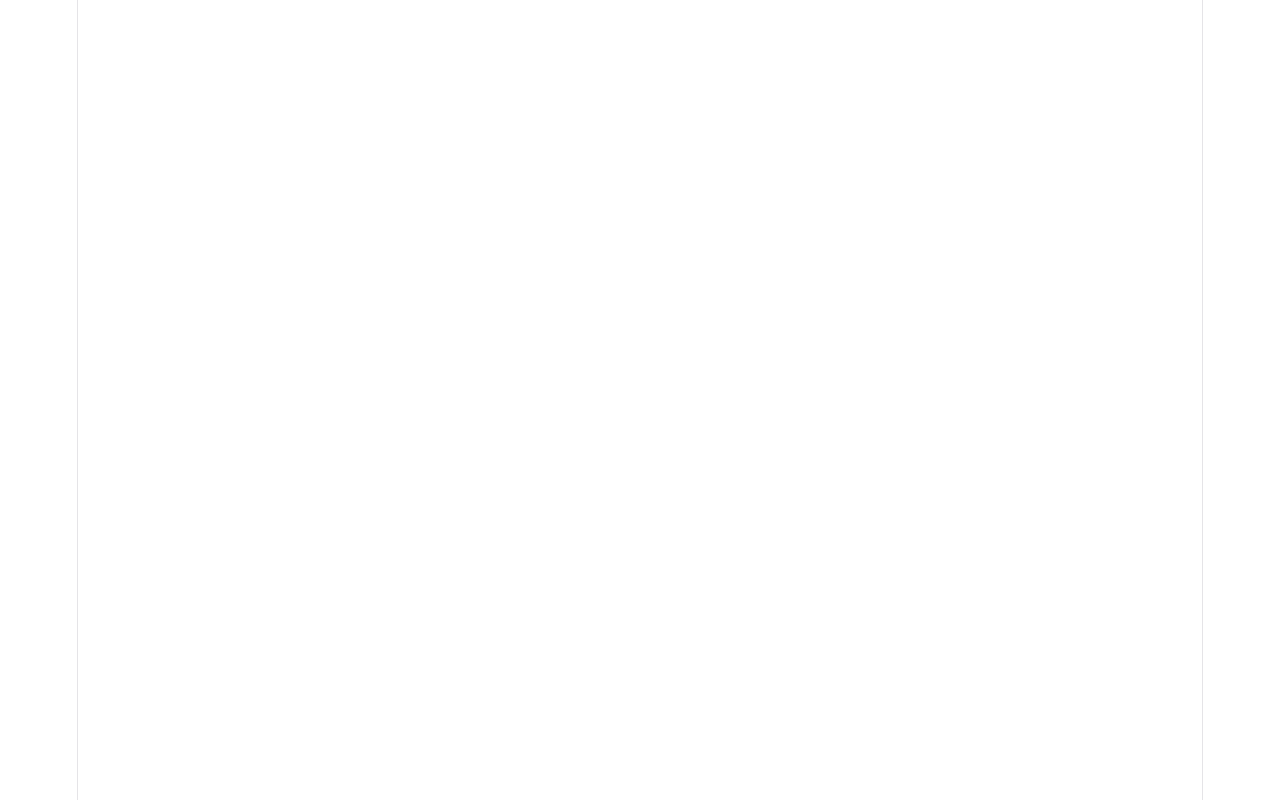
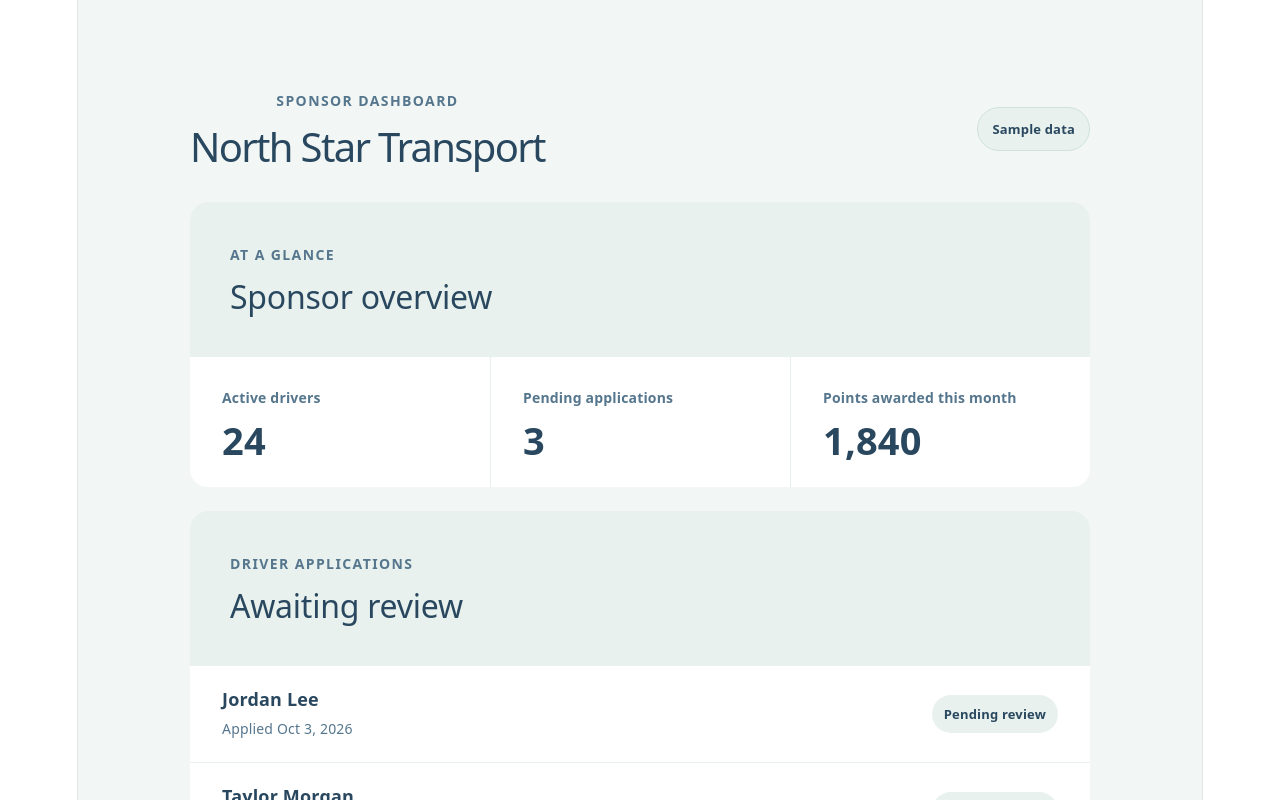
Before and after one commit to DO0T/CPSC-4910-Welcome-to-Chilis, a React (Vite) app in the folder client/: page /sponsor-dashboard in a window 1280 px wide. Shown: the top 800 px of the page. Built offline with nearby package versions, Linux system fonts and the light colour scheme; no server answers.

Commit message:
sponsor dashboard with dummy data

```diff
--- a/client/src/App.jsx
+++ b/client/src/App.jsx
@@ -4,6 +4,7 @@ import Home from './Home.jsx';
 import SignUp from './signup.jsx';
 import EditProfile from './editprofile.jsx';
 import DriverDashboard from './driverdashboard.jsx';
+import SponsorDashboard from './sponsordashboard.jsx';
 import About from './about.jsx';
 
 function App() {
@@ -15,7 +16,7 @@ function App() {
       <Route path="/editprofile" element={<EditProfile />} />
       <Route path="/about" element={<About />} />
       <Route path="/driver-dashboard" element={<DriverDashboard />} />
-      <Route path="/sponsor-dashboard" element={<h1 style={{color: 'white'}}>Sponsor Dashboard</h1>} />
+      <Route path="/sponsor-dashboard" element={<SponsorDashboard />} />
       <Route path="/admin-dashboard" element={<h1 style={{color: 'white'}}>Admin Dashboard</h1>} />
     </Routes>
   );
--- /dev/null
+++ b/client/src/sponsordashboard.css
@@ -0,0 +1,119 @@
+.sponsor-dashboard .dashboard-card-header {
+  text-align: left;
+}
+
+.sponsor-demo-label {
+  padding: 8px 14px;
+  border: 1px solid #d0e2d9;
+  border-radius: 999px;
+  background: #e8f1ed;
+  color: #29485f;
+  font-size: 13px;
+  font-weight: 700;
+}
+
+.sponsor-section-title {
+  margin: 0;
+  color: #29485f;
+  font-size: clamp(24px, 4vw, 32px);
+  line-height: 1.2;
+}
+
+.sponsor-stats {
+  display: grid;
+  grid-template-columns: repeat(3, minmax(0, 1fr));
+  margin: 0;
+  text-align: left;
+}
+
+.sponsor-stat {
+  min-width: 0;
+  padding: 28px clamp(18px, 3vw, 32px);
+}
+
+.sponsor-stat + .sponsor-stat {
+  border-left: 1px solid #e8efec;
+}
+
+.sponsor-stat dt {
+  color: #55768d;
+  font-size: 14px;
+  font-weight: 600;
+}
+
+.sponsor-stat dd {
+  margin: 10px 0 0;
+  color: #29485f;
+  font-size: clamp(28px, 4vw, 38px);
+  font-weight: 600;
+  line-height: 1;
+}
+
+.sponsor-list {
+  margin: 0;
+  padding: 0;
+  list-style: none;
+  text-align: left;
+}
+
+.sponsor-list-item {
+  display: flex;
+  align-items: center;
+  justify-content: space-between;
+  gap: 16px;
+  padding: 20px clamp(18px, 3vw, 32px);
+  border-top: 1px solid #e8efec;
+}
+
+.sponsor-list-title,
+.sponsor-list-detail {
+  display: block;
+}
+
+.sponsor-list-title {
+  color: #29485f;
+  font-weight: 600;
+}
+
+.sponsor-list-detail {
+  margin-top: 4px;
+  color: #55768d;
+  font-size: 14px;
+}
+
+.sponsor-status {
+  flex: 0 0 auto;
+  padding: 6px 12px;
+  border-radius: 999px;
+  background: #e8f1ed;
+  color: #29485f;
+  font-size: 13px;
+  font-weight: 700;
+}
+
+.sponsor-points {
+  flex: 0 0 auto;
+  color: #29485f;
+  font-weight: 700;
+}
+
+.sponsor-points-negative {
+  color: #a34444;
+}
+
+@media (max-width: 600px) {
+  .sponsor-stats {
+    grid-template-columns: 1fr;
+  }
+
+  .sponsor-stat + .sponsor-stat {
+    border-top: 1px solid #e8efec;
+    border-left: 0;
+  }
+
+  .sponsor-list-item {
+    align-items: flex-start;
+    flex-direction: column;
+    gap: 10px;
+  }
+}
--- /dev/null
+++ b/client/src/sponsordashboard.jsx
@@ -0,0 +1,99 @@
+import './driverdashboard.css';
+import './sponsordashboard.css';
+
+// Sample content for the sponsor prototype. No sponsor API is called here.
+const sponsor = {
+  name: 'North Star Transport',
+  activeDrivers: 24,
+  pendingApplications: 3,
+  pointsAwardedThisMonth: 1840,
+};
+
+const applications = [
+  { id: 1, name: 'Jordan Lee', date: 'Oct 3, 2026', status: 'Pending review' },
+  { id: 2, name: 'Taylor Morgan', date: 'Oct 2, 2026', status: 'Pending review' },
+  { id: 3, name: 'Casey Rivera', date: 'Sep 30, 2026', status: 'Pending review' },
+];
+
+const pointActivity = [
+  { id: 1, date: 'Oct 3', driver: 'Avery Brooks', reason: 'Safe driving bonus', points: 100 },
+  { id: 2, date: 'Oct 1', driver: 'Morgan Diaz', reason: 'On-time delivery', points: 75 },
+  { id: 3, date: 'Sep 29', driver: 'Sam Patel', reason: 'Late delivery', points: -25 },
+];
+
+function SponsorDashboard() {
+  return (
+    <main className="dashboard-page sponsor-dashboard">
+      <div className="dashboard-content">
+        <header className="dashboard-topbar">
+          <div>
+            <p className="dashboard-eyebrow">Sponsor dashboard</p>
+            <h1 className="dashboard-greeting">{sponsor.name}</h1>
+          </div>
+          <span className="sponsor-demo-label">Sample data</span>
+        </header>
+
+        <section className="dashboard-card" aria-labelledby="sponsor-overview-heading">
+          <header className="dashboard-card-header">
+            <p className="dashboard-eyebrow">At a glance</p>
+            <h2 id="sponsor-overview-heading" className="sponsor-section-title">Sponsor overview</h2>
+          </header>
+          <dl className="sponsor-stats">
+            <div className="sponsor-stat">
+              <dt>Active drivers</dt>
+              <dd>{sponsor.activeDrivers}</dd>
+            </div>
+            <div className="sponsor-stat">
+              <dt>Pending applications</dt>
+              <dd>{sponsor.pendingApplications}</dd>
+            </div>
+            <div className="sponsor-stat">
+              <dt>Points awarded this month</dt>
+              <dd>{sponsor.pointsAwardedThisMonth.toLocaleString()}</dd>
+            </div>
+          </dl>
+        </section>
+
+        <section className="dashboard-card" aria-labelledby="sponsor-applications-heading">
+          <header className="dashboard-card-header">
+            <p className="dashboard-eyebrow">Driver applications</p>
+            <h2 id="sponsor-applications-heading" className="sponsor-section-title">Awaiting review</h2>
+          </header>
+          <ul className="sponsor-list">
+            {applications.map((application) => (
+              <li className="sponsor-list-item" key={application.id}>
+                <div>
+                  <span className="sponsor-list-title">{application.name}</span>
+                  <span className="sponsor-list-detail">Applied {application.date}</span>
+                </div>
+                <span className="sponsor-status">{application.status}</span>
+              </li>
+            ))}
+          </ul>
+        </section>
+
+        <section className="dashboard-card" aria-labelledby="sponsor-activity-heading">
+          <header className="dashboard-card-header">
+            <p className="dashboard-eyebrow">Point changes</p>
+            <h2 id="sponsor-activity-heading" className="sponsor-section-title">Recent activity</h2>
+          </header>
+          <ul className="sponsor-list">
+            {pointActivity.map((item) => (
+              <li className="sponsor-list-item" key={item.id}>
+                <div>
+                  <span className="sponsor-list-title">{item.driver}</span>
+                  <span className="sponsor-list-detail">{item.date} · {item.reason}</span>
+                </div>
+                <span className={`sponsor-points ${item.points < 0 ? 'sponsor-points-negative' : ''}`}>
+                  {item.points > 0 ? '+' : ''}{item.points} pts
+                </span>
+              </li>
+            ))}
+          </ul>
+        </section>
+      </div>
+    </main>
+  );
+}
+
+export default SponsorDashboard;
```
